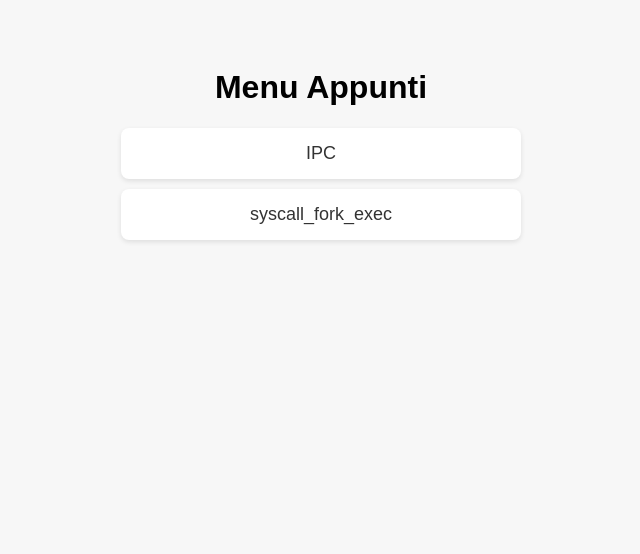
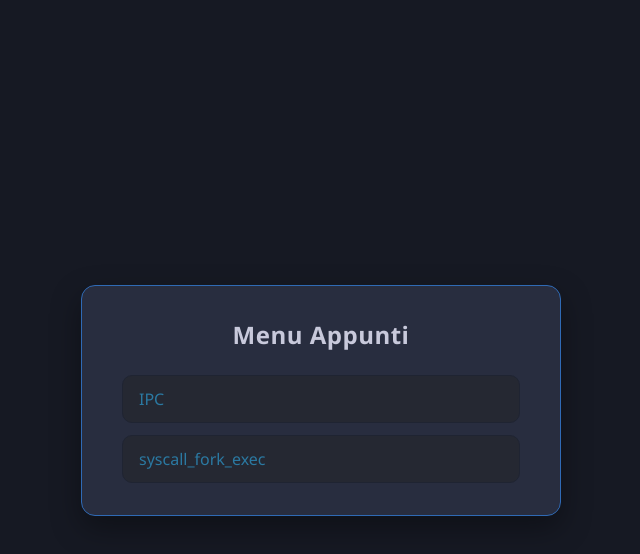
Before and after one commit to giob22/Appunti, a plain HTML site: page index.html in a window 1280 px wide. Shown: the whole page, without its empty margins (319-959 px from the left). Drawn offline with Linux system fonts and the light colour scheme.

Commit message:
Update index.html

```diff
--- a/index.html
+++ b/index.html
@@ -4,44 +4,138 @@
     <meta charset="UTF-8" />
     <meta name="viewport" content="width=device-width, initial-scale=1.0" />
     <title>Menu Appunti</title>
+
     <style>
+        :root {
+            --bg: hsl(226, 23%, 11%);
+            --fg: #bcbdd0;
+            --sidebar-bg: #282d3f;
+            --sidebar-fg: #c8c9db;
+            --sidebar-non-existant: #505274;
+            --sidebar-active: #2b79a2;
+            --sidebar-spacer: #2d334f;
+            --scrollbar: var(--sidebar-fg);
+            --icons: #737480;
+            --icons-hover: #b7b9cc;
+            --links: #2b79a2;
+            --inline-code-color: #c5c8c6;
+            --theme-popup-bg: #161923;
+            --theme-popup-border: #737480;
+            --theme-hover: #282e40;
+            --quote-bg: hsl(226, 15%, 17%);
+            --quote-border: hsl(226, 15%, 22%);
+            --warning-border: #ff8e00;
+            --table-border-color: hsl(226, 23%, 16%);
+            --table-header-bg: hsl(226, 23%, 31%);
+            --table-alternate-bg: hsl(226, 23%, 14%);
+            --searchbar-border-color: #aaa;
+            --searchbar-bg: #aeaec6;
+            --searchbar-fg: #000;
+            --searchbar-shadow-color: #aaa;
+            --searchresults-header-fg: #5f5f71;
+            --searchresults-border-color: #5c5c68;
+            --searchresults-li-bg: #242430;
+            --search-mark-bg: #a2cff5;
+            --color-scheme: dark;
+            --copy-button-filter: invert(51%) sepia(10%) saturate(393%) hue-rotate(198deg) brightness(86%) contrast(87%);
+            --copy-button-filter-hover: invert(46%) sepia(20%) saturate(1537%) hue-rotate(156deg) brightness(85%) contrast(90%);
+            --footnote-highlight: #4079ae;
+            --overlay-bg: rgba(33, 40, 48, 0.4);
+            --blockquote-note-color: #4493f8;
+            --blockquote-tip-color: #09ca09;
+            --blockquote-important-color: #ab7df8;
+            --blockquote-warning-color: #d29922;
+            --blockquote-caution-color: #f21424;
+            --sidebar-header-border-color: #2f6ab5;
+        }
+
+        * {
+            box-sizing: border-box;
+        }
+
         body {
-            font-family: Arial, sans-serif;
-            background: #f7f7f7;
-            padding: 40px;
+            margin: 0;
+            padding: 0;
+            font-family: "Segoe UI", Roboto, Arial, sans-serif;
+            background: var(--bg);
+            color: var(--fg);
+            min-height: 100vh;
+            display: flex;
+            justify-content: center;
+            align-items: center;
         }
+
+        .container {
+            background: var(--sidebar-bg);
+            padding: 32px 40px;
+            border-radius: 14px;
+            box-shadow: 0 12px 30px rgba(0, 0, 0, 0.35);
+            max-width: 480px;
+            width: 90%;
+            border: 1px solid var(--sidebar-header-border-color);
+        }
+
         h1 {
+            font-size: 24px;
+            margin: 0 0 24px 0;
             text-align: center;
+            color: var(--sidebar-fg);
+            letter-spacing: 0.5px;
         }
+
         ul {
             list-style: none;
             padding: 0;
-            max-width: 400px;
-            margin: auto;
+            margin: 0;
         }
-        li {
-            background: white;
-            margin: 10px 0;
-            padding: 15px;
-            border-radius: 8px;
-            text-align: center;
-            box-shadow: 0 2px 5px rgba(0,0,0,0.1);
+
+        li + li {
+            margin-top: 12px;
         }
+
         a {
+            display: block;
+            padding: 12px 16px;
+            border-radius: 10px;
             text-decoration: none;
-            font-size: 18px;
-            color: #333;
+            font-size: 16px;
+            font-weight: 500;
+            color: var(--sidebar-fg);
+            background: var(--quote-bg);
+            border: 1px solid var(--table-border-color);
+            transition: background 0.2s ease,
+                        color 0.2s ease,
+                        transform 0.15s ease,
+                        box-shadow 0.15s ease,
+                        border-color 0.2s ease;
         }
+
         a:hover {
-            color: #007acc;
+            background: var(--theme-hover);
+            color: #ffffff;
+            border-color: var(--sidebar-active);
+            transform: translateY(-1px);
+            box-shadow: 0 6px 16px rgba(0, 0, 0, 0.45);
+        }
+
+        a:active {
+            transform: translateY(0);
+            box-shadow: none;
+        }
+
+        .link-label {
+            color: var(--links);
         }
     </style>
 </head>
 <body>
-    <h1>Menu Appunti</h1>
-    <ul>
-        <li><a href="IPC_appunti/index.html">IPC</a></li>
-        <li><a href="syscall_fork_exec/index.html">syscall_fork_exec</a></li>
-    </ul>
+    <div class="container">
+        <h1>Menu Appunti</h1>
+
+        <ul>
+            <li><a href="IPC_appunti/index.html"><span class="link-label">IPC</span></a></li>
+            <li><a href="syscall_fork_exec/index.html"><span class="link-label">syscall_fork_exec</span></a></li>
+        </ul>
+    </div>
 </body>
 </html>
```
